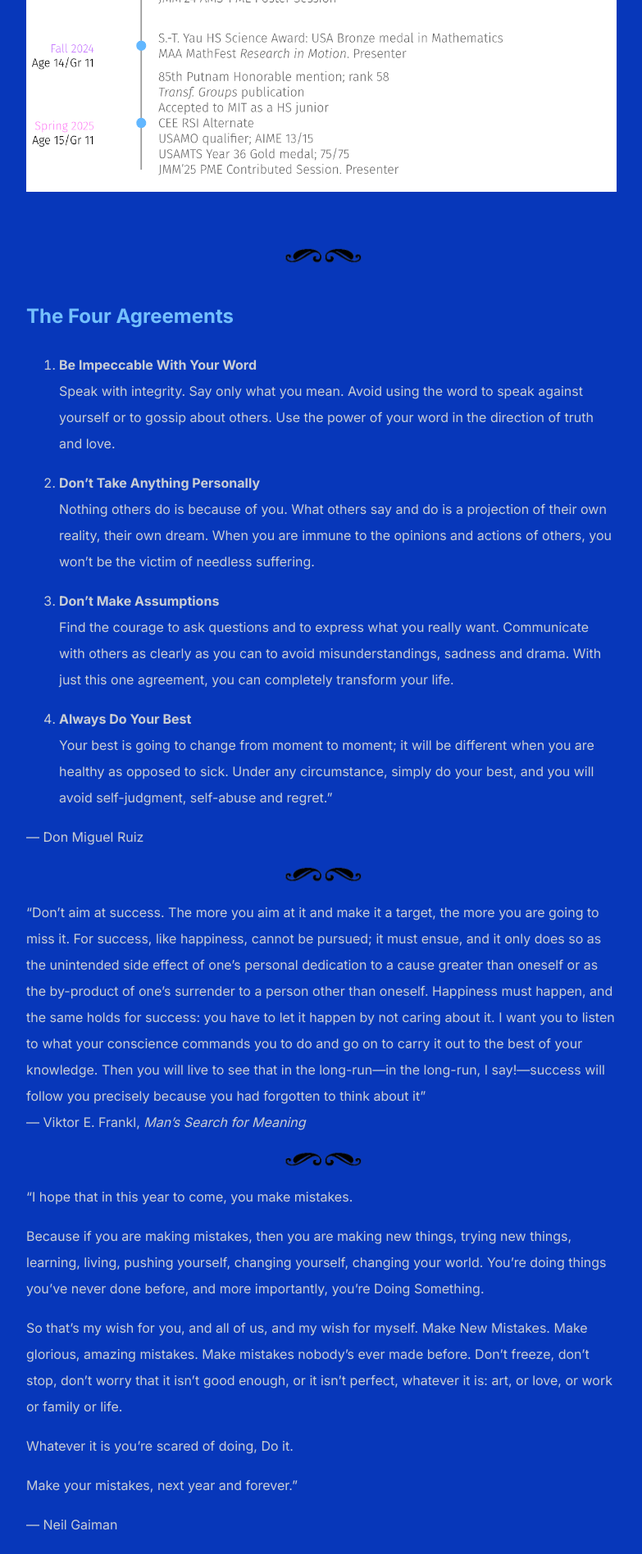
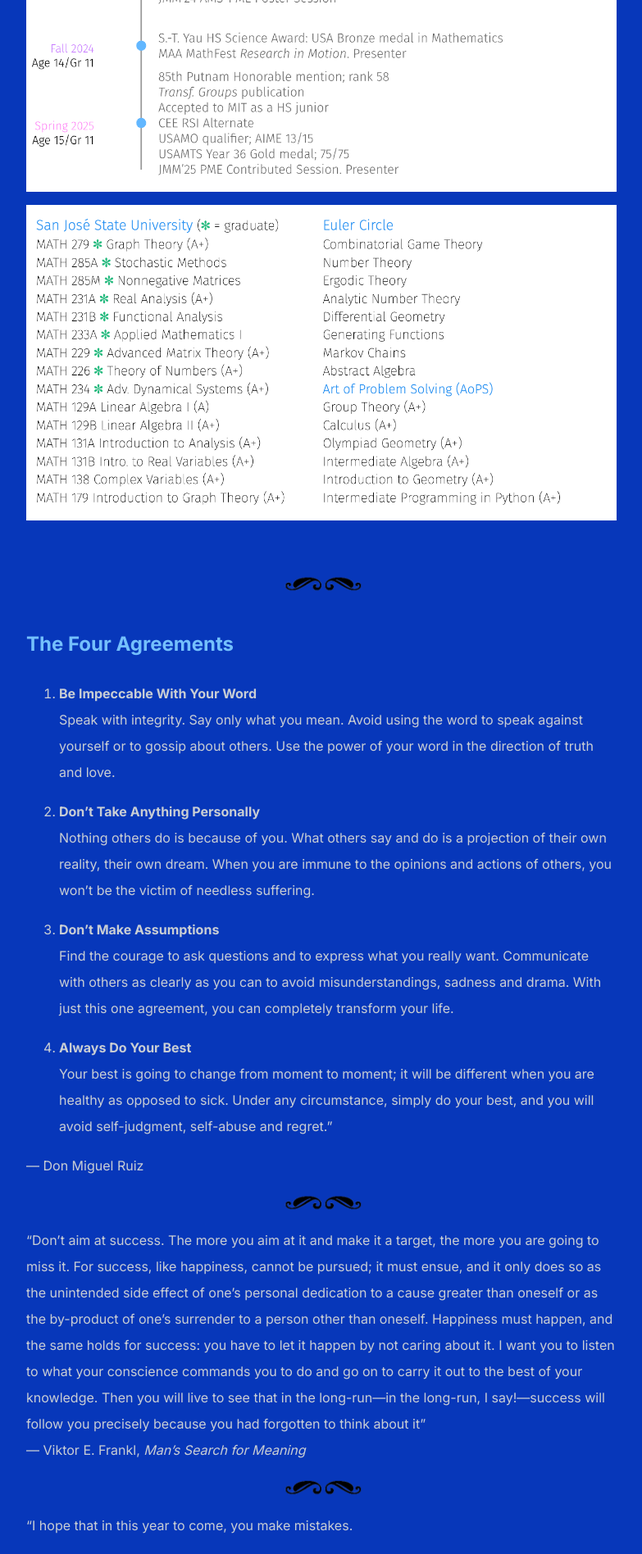
Before and after one commit to shihankanungo/shihankanungo.github.io, a Jekyll site: the page built from x.md, in a window 1280 px wide. Shown: the part 1324-3220 px from the top of the page at 82% size, without its empty margins (248-1031 px from the left). Built offline with Jekyll 4.4.1, drawn with Linux system fonts in a browser that asks for light colours.

Commit message:
Update x.md

```diff
--- a/x.md
+++ b/x.md
@@ -6,6 +6,8 @@ title: X
 ![about](images/about.png)
 
 ![HS timelines](images/timeline.png)
+
+![courses](images/courses-25sp.png)
 
 <br>
 
```
